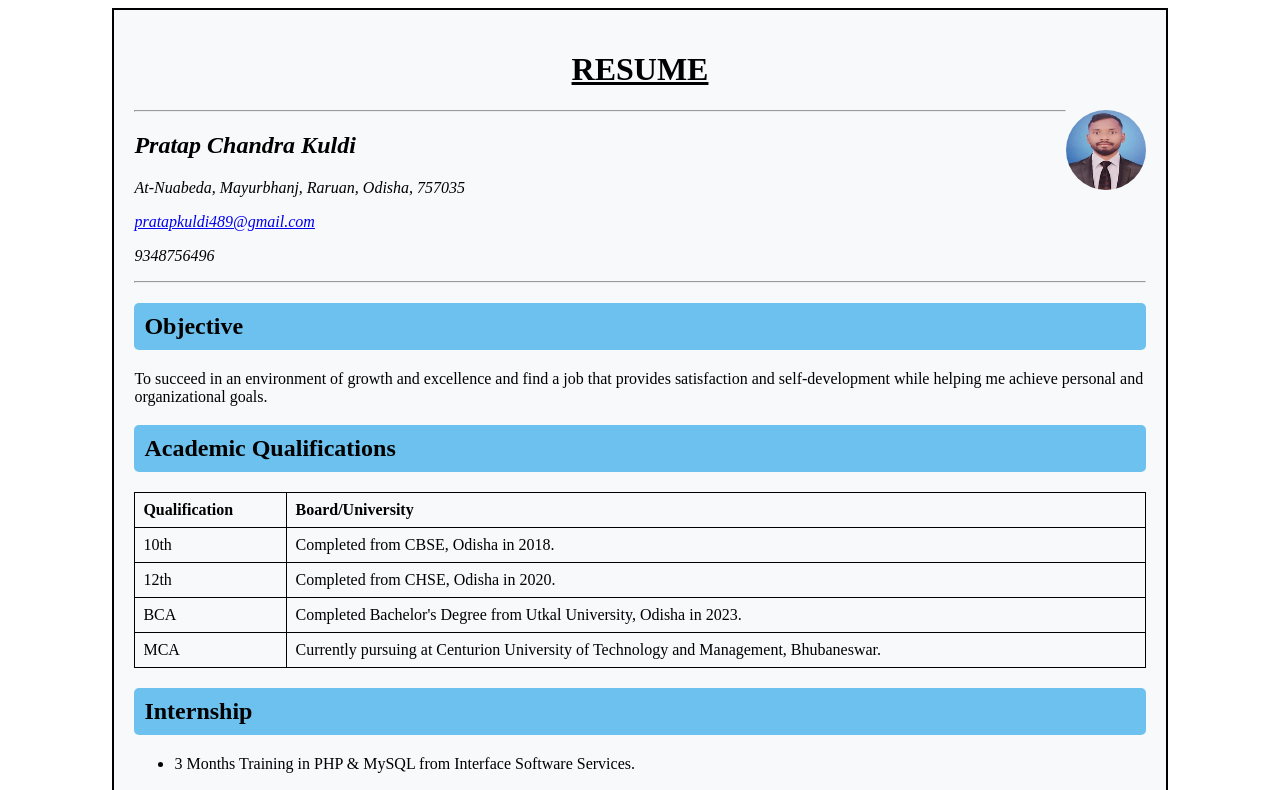
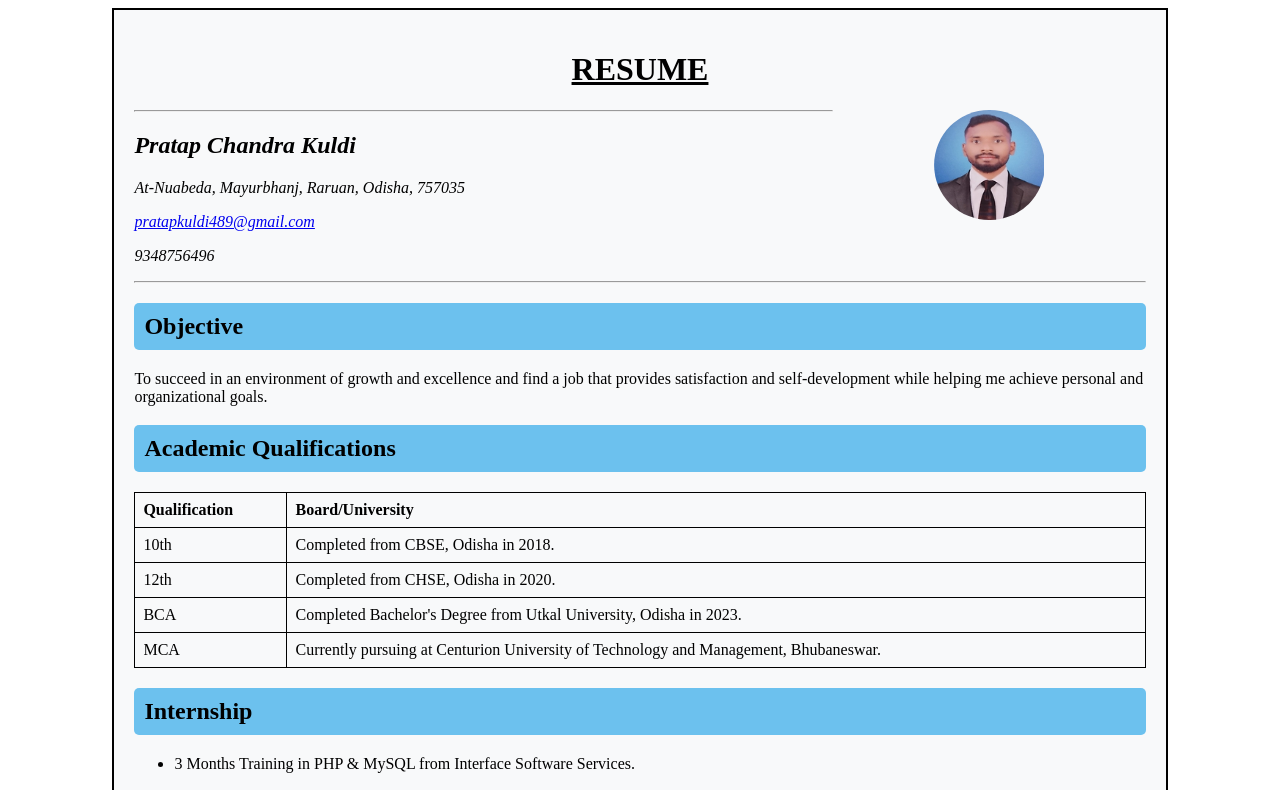
Before and after one commit to Pratapchandrakuldi/Resume, a plain HTML site: page index.html in a window 1280 px wide. Shown: the top 790 px of the page. Drawn offline with Linux system fonts and the light colour scheme.

Commit message:
Your commit message

```diff
--- a/index.html
+++ b/index.html
@@ -15,7 +15,7 @@
         <header class="d-flex justify-content-between align-items-center">
 
             <h1 id="resume"><u>RESUME</u></h1>
-            <img src="photo_me_2.jpg" alt="Pratap Chandra Kuldi" class="rounded-circle" id="photo" width="80" height="80">
+            <img src="photo_me_2.jpg" alt="Pratap Chandra Kuldi" class="rounded-circle" id="photo" width="110" height="110">
         </header>
 
         <hr>
--- a/styles.css
+++ b/styles.css
@@ -23,6 +23,8 @@
 /* Photo alignment */
 #photo {
   float: right;
+  padding-right: 10%;
+  padding-left: 10%;
   border-radius: 50%;
 }
 
```
